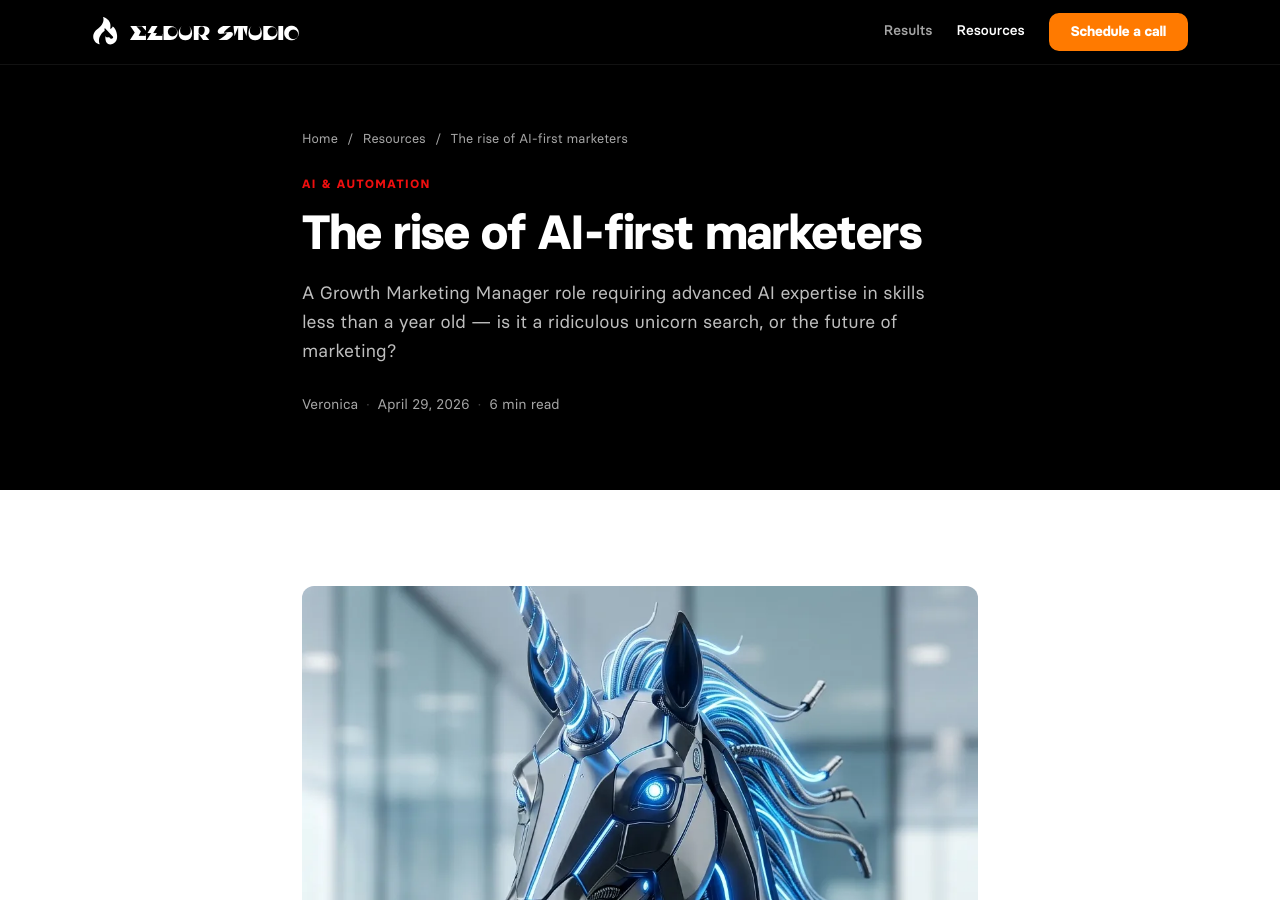
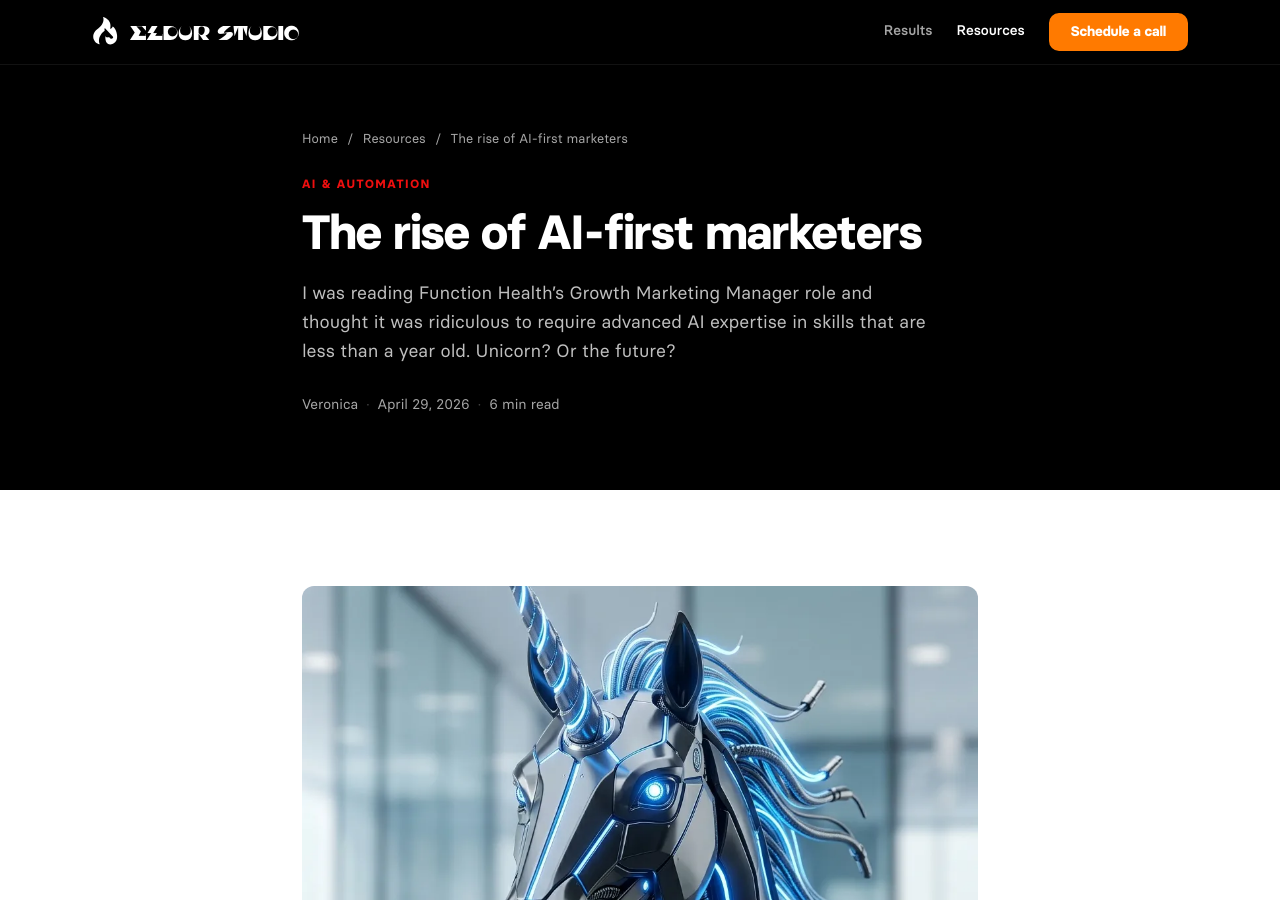
Before and after one commit to UberVero/ES2website, a Jekyll site: the page built from _posts/2026-04-29-rise-of-ai-first-marketers.md, in a window 1280 px wide and 900 px high. Built offline with Jekyll 4.4.1, drawn with Linux system fonts in a browser that asks for light colours; some web fonts are replaced; comment, search, counter and statistics services are not loaded.

Commit message:
chore: sync posts from Notion [skip ci]

```diff
--- a/_posts/2026-04-29-rise-of-ai-first-marketers.md
+++ b/_posts/2026-04-29-rise-of-ai-first-marketers.md
@@ -1,7 +1,7 @@
 ---
 title: "The rise of AI-first marketers"
 slug: "rise-of-ai-first-marketers"
-description: "A Growth Marketing Manager role requiring advanced AI expertise in skills less than a year old — is it a ridiculous unicorn search, or the future of marketing?"
+description: "I was reading Function Health’s Growth Marketing Manager role and thought it was ridiculous to require advanced AI expertise in skills that are less than a year old. Unicorn? Or the future?"
 author: "Veronica"
 post_type: "article"
 category: "AI & Automation"
```
Also changed, not shown: _posts/2026-03-03-no-code-to-ai-first-operators-marketing-model.md (+1 -1 lines), _posts/2026-03-04-ai-agents-b2b-marketing.md (+1 -1 lines), _posts/2026-04-15-claude-webflow-dev-webflow-designer-mcp.md (+1 -1 lines), _posts/2026-05-14-multi-agent-marketing-pyramid.md (+1 -1 lines), _posts/2026-06-03-core-anatomy-of-an-ai-agent.md (+1 -1 lines).
